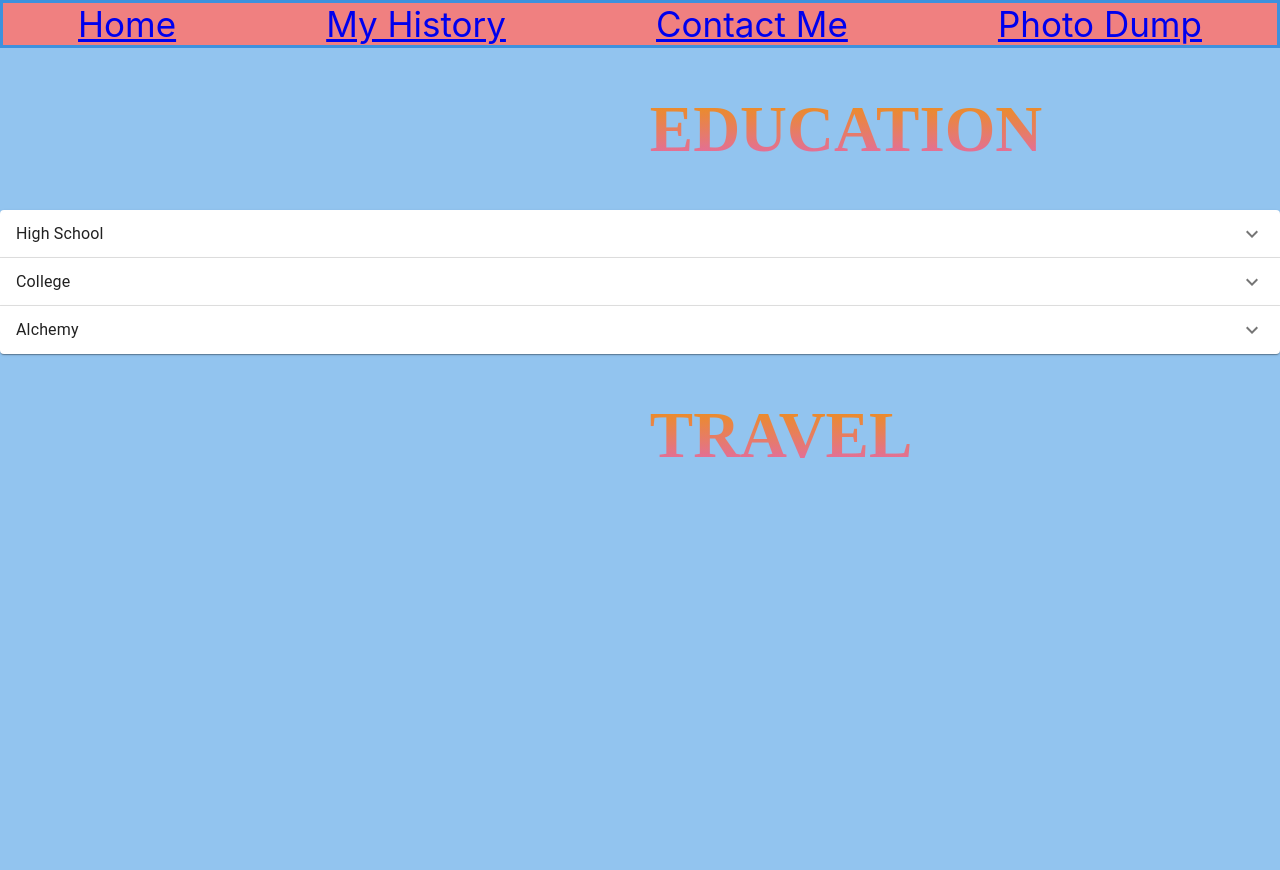
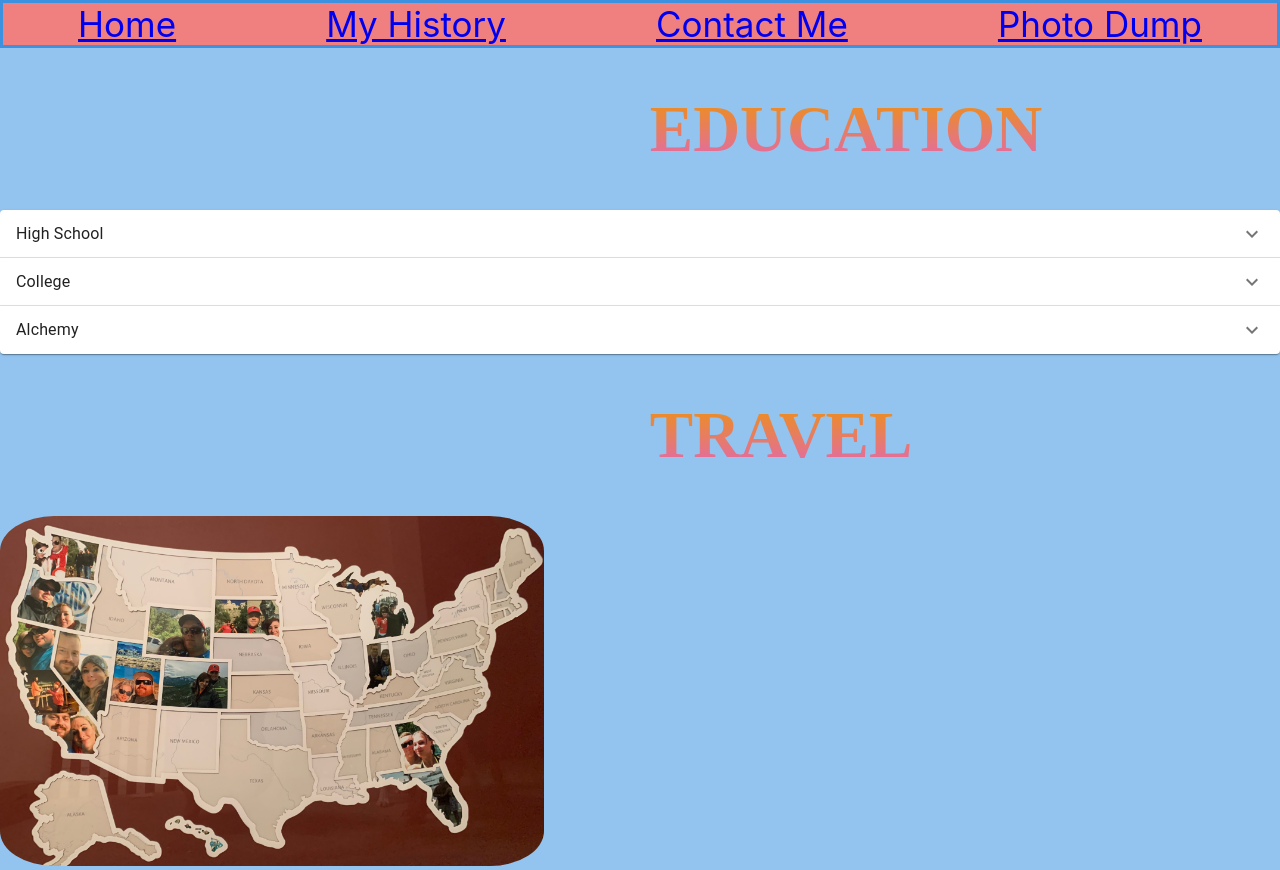
Before and after one commit to amanda-hecht89/Amanda-Website, a React (Create React App) app: page /education in a window 1280 px wide. Shown: the top 870 px of the page. Before the commit the page ends 800 px from the top, so only its background shows below. Built offline with nearby package versions, Linux system fonts and the light colour scheme; a web font is replaced by a local one.

Commit message:
trvel photo

```diff
--- a/src/App.css
+++ b/src/App.css
@@ -27,6 +27,10 @@ body {
   flex-direction: row;
 }
 
+.travel {
+  border-radius: 10%;
+}
+
 .para1 {
   font-size: 25px;
 }
--- a/src/Education.js
+++ b/src/Education.js
@@ -8,6 +8,7 @@ export default function Education() {
         <Accordion/>
       </div>
       <h1>TRAVEL</h1>
+      <img src='/Images/travel.jpeg' height='350' className='travel'/>
 
       <footer></footer>
     </div>
```
Also changed, not shown: public/Images/travel.jpeg (added).
